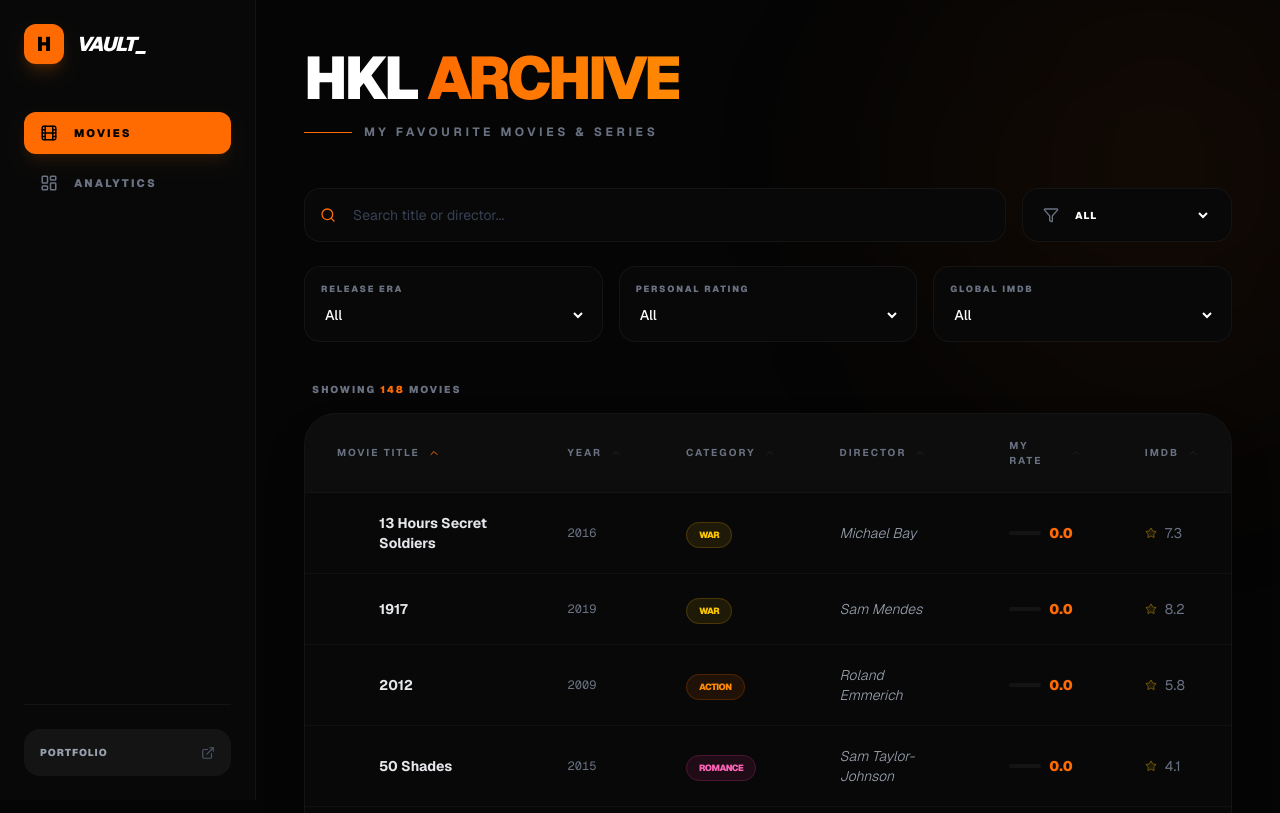
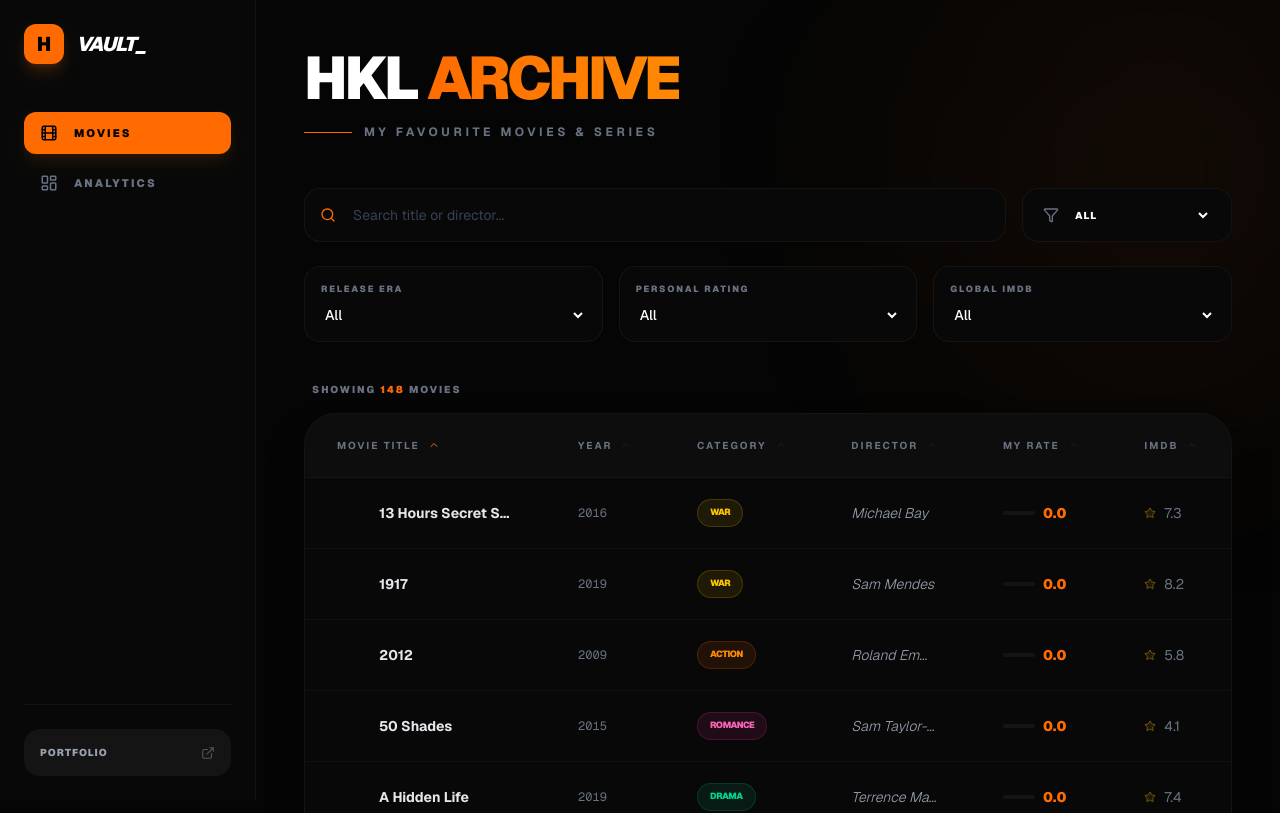
Before and after one commit to CodeWithHKL/hkl-movie-archive, a Next.js app: page / in a window 1280 px wide. Shown: the top 813 px of the page. Built offline with nearby package versions, Linux system fonts and the light colour scheme.

Commit message:
Add Truncation to columns except Category

```diff
--- a/app/page.tsx
+++ b/app/page.tsx
@@ -172,7 +172,7 @@ export default function MovieVault() {
                       <th
                         key={col.key}
                         onClick={() => handleSort(col.key as keyof Movie)}
-                        className="px-8 py-6 cursor-pointer hover:text-white transition-colors group"
+                        className="px-8 py-6 cursor-pointer hover:text-white transition-colors group whitespace-nowrap"
                       >
                         <div className="flex items-center gap-2">
                           {col.label} <SortIcon col={col.key as keyof Movie} />
@@ -185,31 +185,37 @@ export default function MovieVault() {
                   {processedMovies.length > 0 ? (
                     processedMovies.map(movie => (
                       <tr key={movie.id} className="hover:bg-white/[0.01] transition-all group">
-                        <td className="px-8 py-5">
+                        <td className="px-8 py-5 max-w-[240px]">
                           <div className="flex items-center gap-3">
                             <div className="p-2 bg-[#ff6b00]/10 rounded-lg text-[#ff6b00] opacity-0 group-hover:opacity-100 transition-all scale-75 group-hover:scale-100">
                               <PlayCircle size={14} />
                             </div>
-                            <span className="font-bold text-gray-200 text-sm">{movie.title}</span>
+                            <span className="font-bold text-gray-200 text-sm truncate block" title={movie.title}>
+                              {movie.title}
+                            </span>
                           </div>
                         </td>
-                        <td className="px-8 py-5 text-gray-500 font-mono text-xs">{movie.year}</td>
-                        <td className="px-8 py-5">
-                          <span className={`text-[9px] font-black border px-3 py-1.5 rounded-full uppercase tracking-tighter ${getGenreColor(movie.genre)}`}>
+                        <td className="px-8 py-5 text-gray-500 font-mono text-xs max-w-[80px] truncate" title={String(movie.year)}>
+                          {movie.year}
+                        </td>
+                        <td className="px-8 py-5 min-w-[120px]">
+                          <span className={`text-[9px] font-black border px-3 py-1.5 rounded-full uppercase tracking-tighter inline-block ${getGenreColor(movie.genre)}`}>
                             {movie.genre}
                           </span>
                         </td>
-                        <td className="px-8 py-5 text-gray-400 text-sm font-light italic">{movie.director}</td>
-                        <td className="px-8 py-5">
+                        <td className="px-8 py-5 text-gray-400 text-sm font-light italic max-w-[150px] truncate" title={movie.director}>
+                          {movie.director}
+                        </td>
+                        <td className="px-8 py-5 max-w-[100px]">
                           <div className="flex items-center gap-2">
                             <div className="w-8 h-1 bg-white/5 rounded-full overflow-hidden">
                               <div className="h-full bg-[#ff6b00]" style={{ width: `${movie.myRating * 10}%` }} />
                             </div>
-                            <span className="font-black text-[#ff6b00] text-sm">{movie.myRating.toFixed(1)}</span>
+                            <span className="font-black text-[#ff6b00] text-sm truncate">{movie.myRating.toFixed(1)}</span>
                           </div>
                         </td>
-                        <td className="px-8 py-5">
-                           <div className="flex items-center gap-2 text-gray-500 text-sm">
+                        <td className="px-8 py-5 max-w-[80px]">
+                           <div className="flex items-center gap-2 text-gray-500 text-sm truncate" title={movie.imdbRating.toFixed(1)}>
                              <Star size={12} className="text-yellow-500/40 fill-yellow-500/10" />
                              {movie.imdbRating.toFixed(1)}
                            </div>
```
